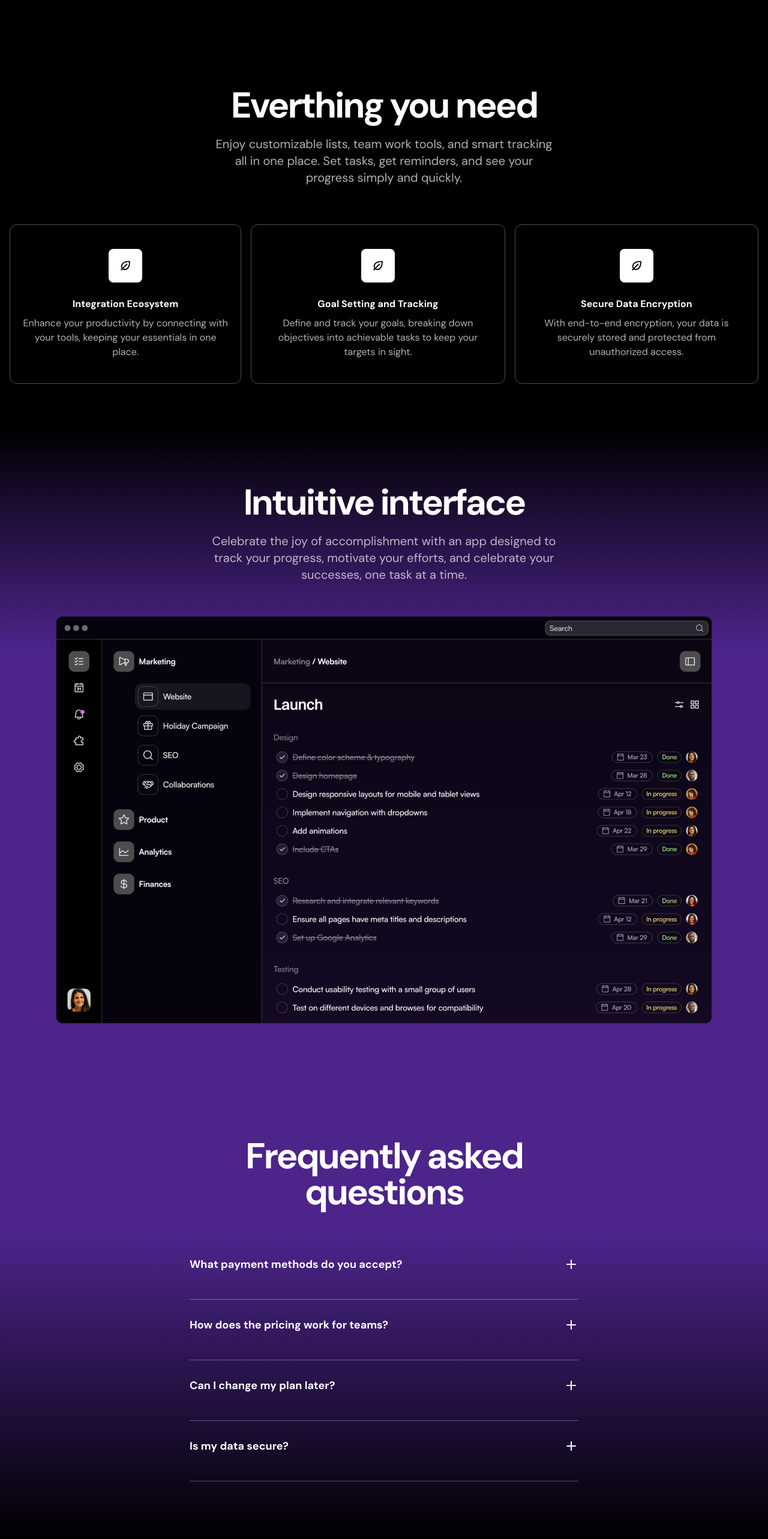
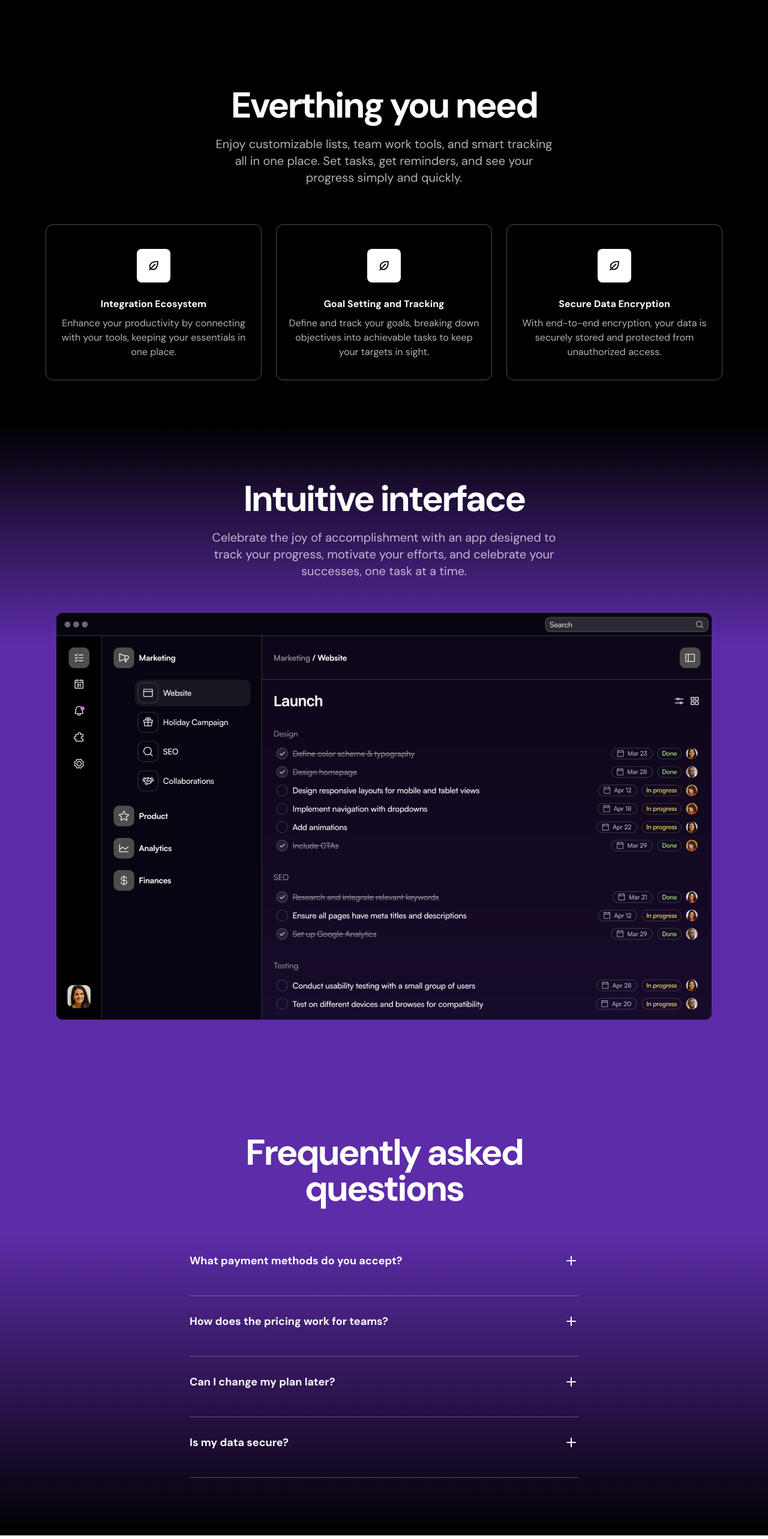
Before and after one commit to riyan047/Task-List, a Next.js app: page / in a window 1280 px wide. Shown: the part 1052-3618 px from the top of the page at 60% size. Built offline with nearby package versions, Linux system fonts and the light colour scheme.

Commit message:
ui fixes

```diff
--- a/src/components/FAQs.tsx
+++ b/src/components/FAQs.tsx
@@ -53,7 +53,7 @@ const AccordianItem = ({ question, answer }: { question: string; answer: string
 
 export const FAQs = () => {
   return (
-    <div className="bg-black text-white bg-gradient-to-b from-[#4C248A_34%] to-black py-[72px] sm:py-24">
+    <div className="bg-black text-white bg-gradient-to-b from-[#5D2CA8_34%] to-black py-[72px] sm:py-24">
       <div className="container">
         <h2 className='text-center text-5xl sm:text-6xl sm:max-w-[648px] mx-auto tracking-tighter font-bold'>Frequently asked questions</h2>
         <div className='mt-12 max-w-[648px] mx-auto'>
--- a/src/components/Features.tsx
+++ b/src/components/Features.tsx
@@ -31,17 +31,22 @@ export const Features = () => {
           </p>
         </div>
 
-        <div className='mt-16 flex flex-col sm:flex-row sm:flex-1 gap-4'>
+        <div className="mt-16 flex flex-wrap justify-center gap-6">
           {features.map((item, index) => (
-            <div key={index} className='border border-white/30 px-5 py-10 text-center rounded-xl'>
-              <div className='inline-flex h-14 w-14 bg-white text-black justify-center items-center rounded-lg'>
+            <div
+              key={index}
+              className="w-[360px] h-[260px] border border-white/30 px-5 py-10 text-center rounded-xl"
+            >
+              <div className="inline-flex h-14 w-14 bg-white text-black justify-center items-center rounded-lg">
                 <EcosystemIcon />
               </div>
-              <h3 className='mt-6 font-bold '>{item.title}</h3>
-              <p className='mt-2 text-white/70'>{item.description}</p>
+              <h3 className="mt-6 font-bold">{item.title}</h3>
+              <p className="mt-2 text-white/70">{item.description}</p>
             </div>
           ))}
         </div>
+
+
       </div>
     </div>
   );
--- a/src/components/ProductShowcase.tsx
+++ b/src/components/ProductShowcase.tsx
@@ -2,7 +2,7 @@ import Image from "next/image";
 import appScreen from '../assets/images/app-screen.png'
 export const ProductShowcase = () => {
   return (
-    <div className="bg-black text-white bg-gradient-to-b from-black to-[#4C248A_34%] py-[72px] sm:py-24">
+    <div className="bg-black text-white bg-gradient-to-b from-black to-[#5D2CA8_34%] py-[72px] sm:py-24">
       <div className="container">
         <h2 className="text-center text-5xl sm:text-6xl tracking-tighter font-bold">Intuitive interface</h2>
         <div className="max-w-xl mx-auto">
```
